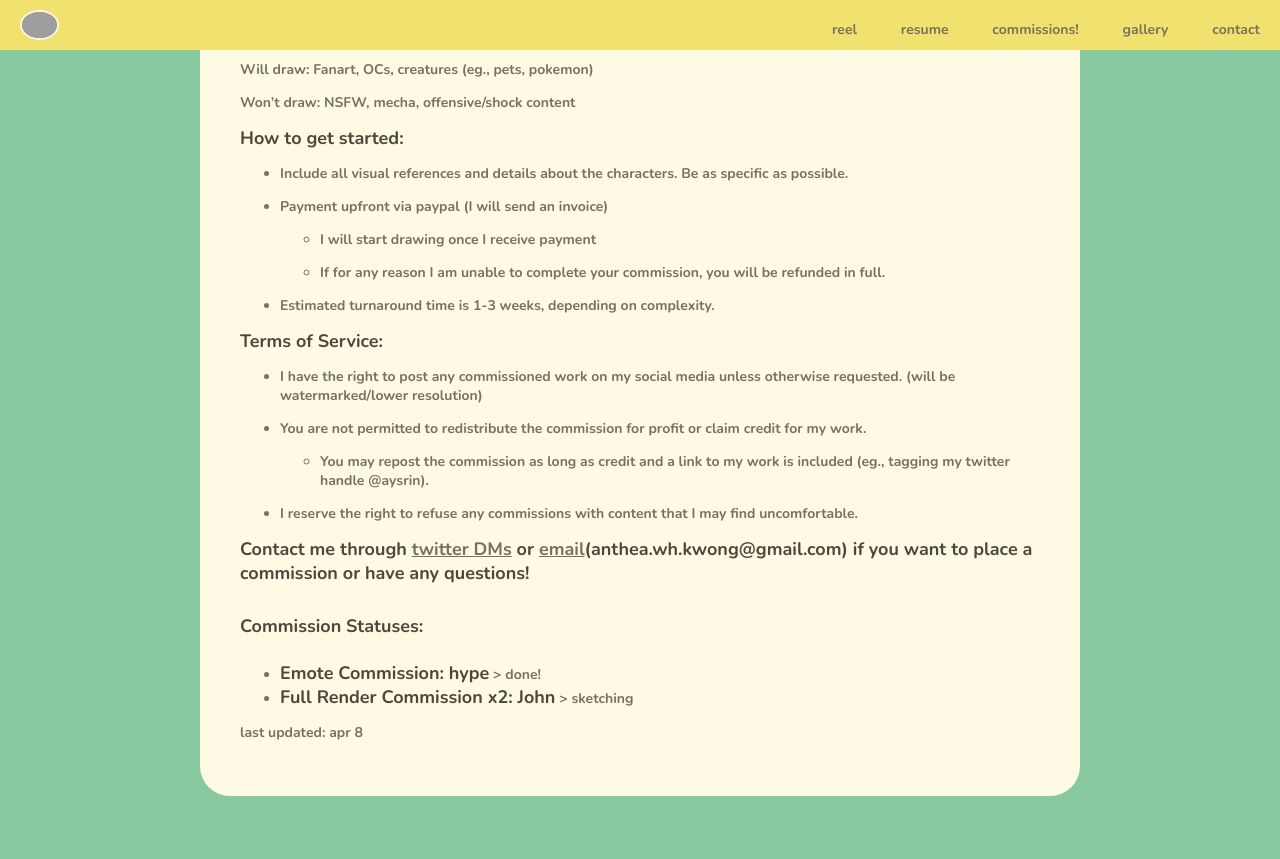
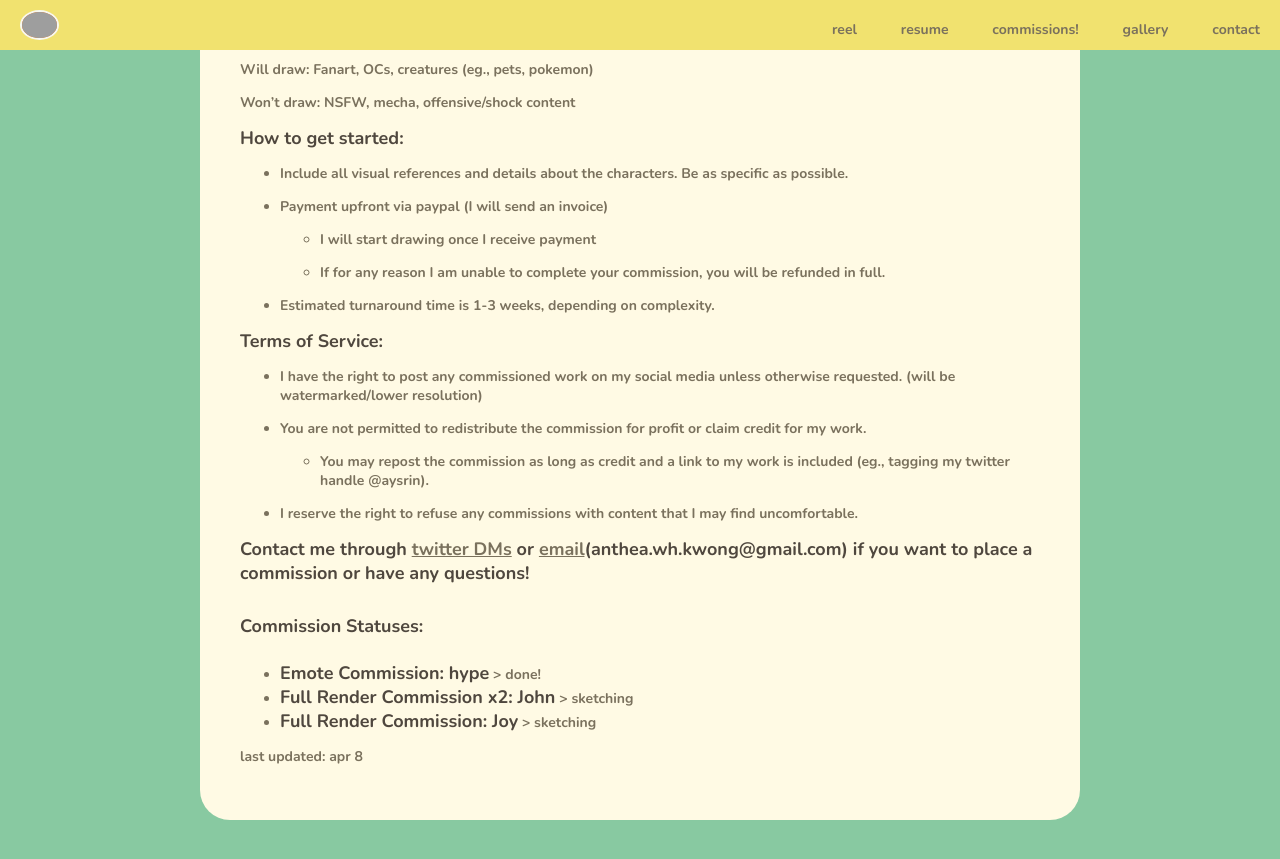
Before and after one commit to antheakwong/antheakwong.github.io, a Jekyll site: the page built from commissions/index.md, in a window 1280 px wide and 900 px high, scrolled down 2030 px. Shown: the top 859 px of the window. Built offline with Jekyll 4.4.1, drawn with Linux system fonts in a browser that asks for light colours; nearby versions of some CDN libraries; grey boxes are pictures that could not be loaded.

Commit message:
Update index.md

```diff
--- a/commissions/index.md
+++ b/commissions/index.md
@@ -55,6 +55,7 @@ Won’t draw: NSFW, mecha, offensive/shock content
 
 - **Emote Commission: hype** > done!
 - **Full Render Commission x2: John** > sketching
+- **Full Render Commission: Joy** > sketching
 
 
 
```
